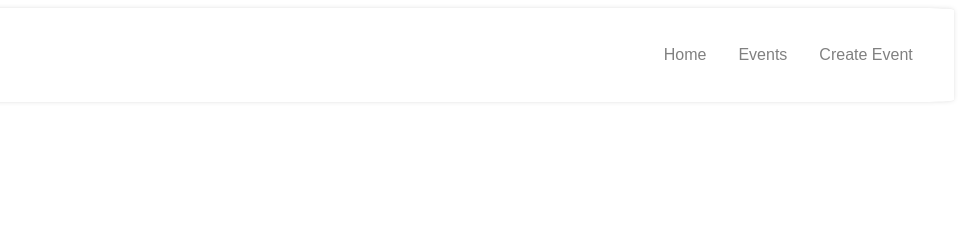
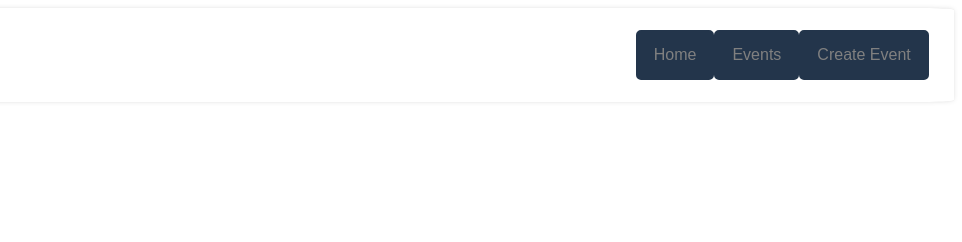
Before and after one commit to IIC3585-2024/pwa-group-12, a plain HTML site: page index.html in a window 1280 px wide. Shown: the full height of the page, 318-1280 px from the left. Drawn offline with Linux system fonts and the light colour scheme.

Commit message:
href styles

```diff
--- a/css/styles.css
+++ b/css/styles.css
@@ -186,3 +186,20 @@ label {
   flex-direction: column;
   width: 30%;
 }
+
+a {
+  display: inline-block;
+  padding: 8px 16px;
+  border: 2px solid #23354b; /* Color del borde */
+  border-radius: 5px; /* Bordes redondeados */
+  background-color: #23354b; /* Color de fondo */
+  color: #fff; /* Color del texto */
+  text-align: center;
+  text-decoration: none;
+  transition: all 0.3s ease;
+}
+
+a:hover {
+  background-color: #0f243b; /* Color de fondo al pasar el mouse */
+  border-color: #0056b3; /* Color del borde al pasar el mouse */
+}
```
Also changed, not shown: README.md (added).
